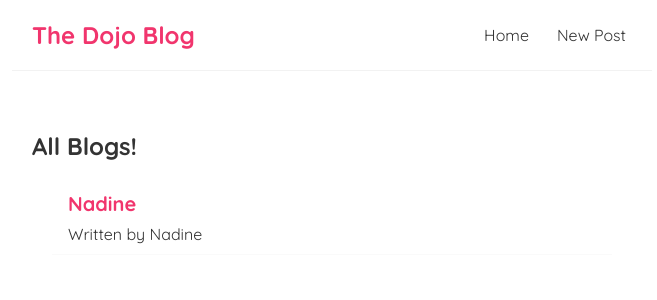
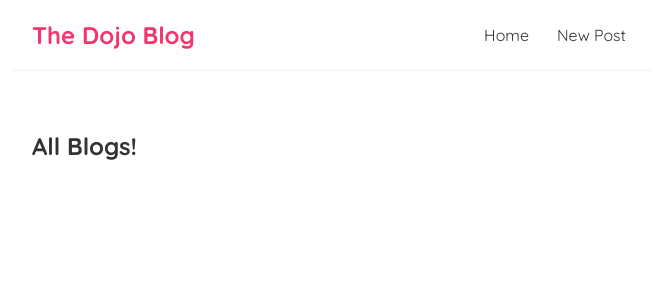
Before and after one commit to coelho-na/blog-react, a React (Create React App) app: page / in a window 1280 px wide. Shown: the top 300 px of the page, without its empty margins (308-965 px from the left). Built offline with nearby package versions, Linux system fonts and the light colour scheme; data requests are answered from the project's data file.

Commit message:
changing use state initial value

```diff
--- a/data/db.json
+++ b/data/db.json
@@ -1,10 +1,3 @@
 {
-  "blogs": [
-    {
-      "title": "Nadine",
-      "body": "loremimpisuskldsdj",
-      "author": "Nadine",
-      "id": 1
-    }
-  ]
+  "blogs": []
 }
--- a/src/Create.js
+++ b/src/Create.js
@@ -4,7 +4,7 @@ import { useHistory } from "react-router-dom";
 const Create = () => {
   const [title, setTitle] = useState("");
   const [body, setBody] = useState("");
-  const [author, setAuthor] = useState("mario");
+  const [author, setAuthor] = useState("");
   const [isLoading, setIsLoading] = useState(false);
   const history = useHistory();
 
```
